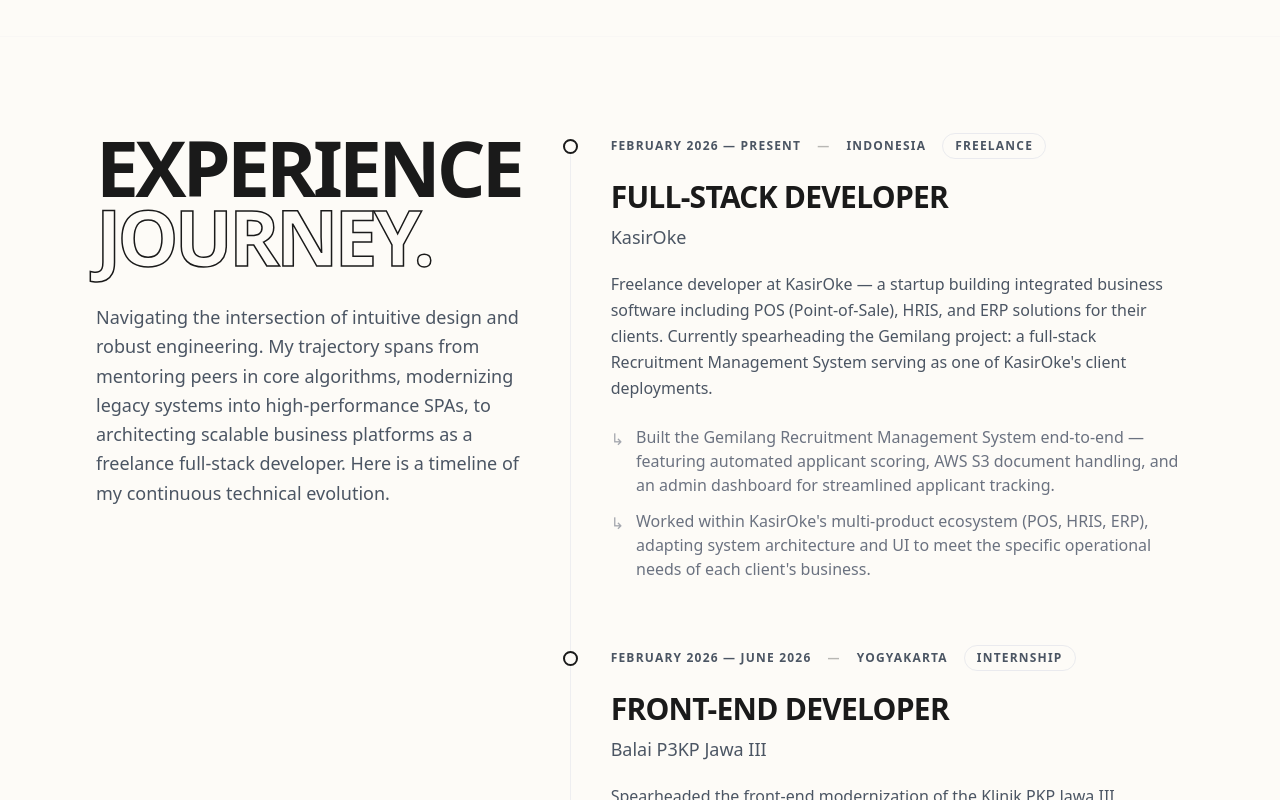
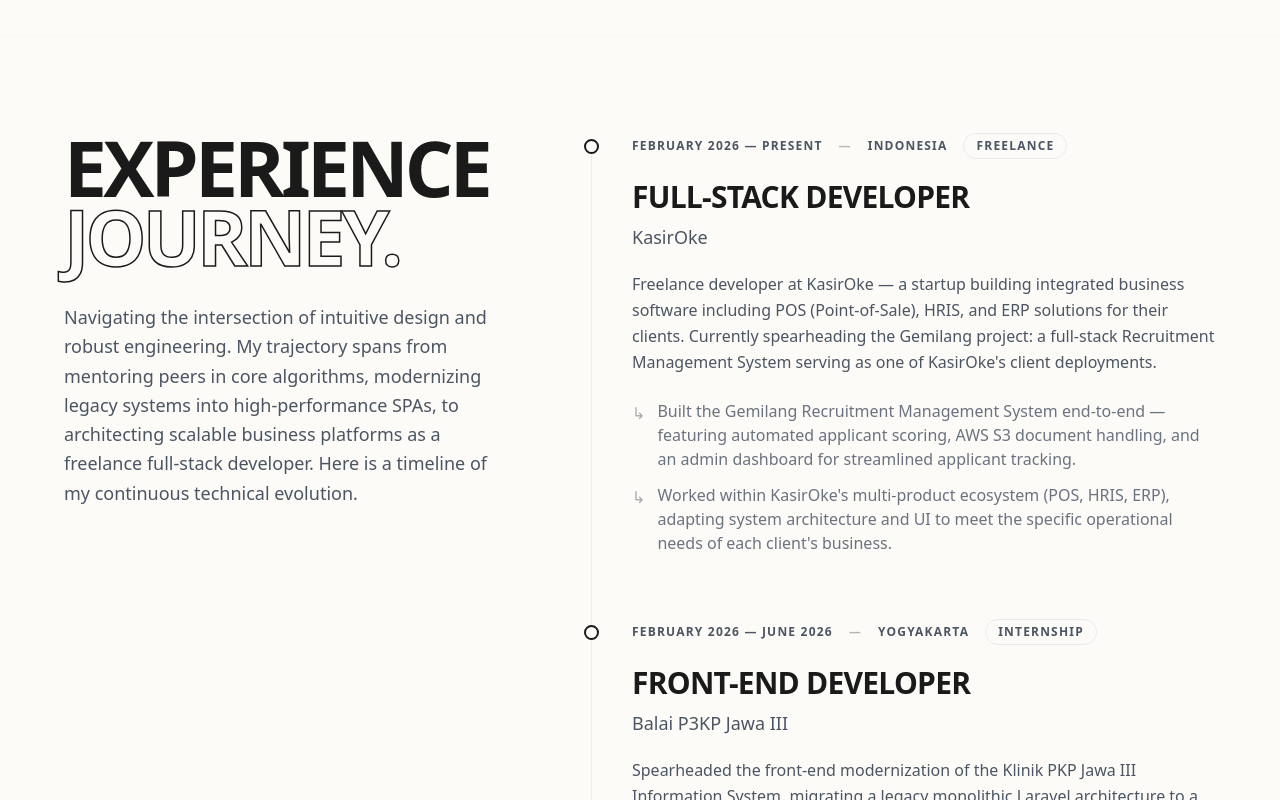
Before and after one commit to HafidzThufail22/Portofolio-V2, a Next.js app: page / in a window 1280 px wide. Shown: the part 1600-2400 px from the top of the page. Built offline with nearby package versions, Linux system fonts and the light colour scheme.

Commit message:
refactor: update layout container constraints and responsiveness in Experience section

```diff
--- a/src/components/sections/Experience.tsx
+++ b/src/components/sections/Experience.tsx
@@ -44,8 +44,8 @@ const experiences = [
 export function Experience() {
   return (
     <section id="experience" className="py-24 relative bg-background border-t border-border/20">
-      <div className="container mx-auto px-6 md:px-12 lg:px-24">
-        <div className="grid grid-cols-1 lg:grid-cols-12 gap-16 lg:gap-8">
+      <div className="w-full max-w-[1600px] mx-auto px-6 sm:px-8 md:px-12 lg:px-8 xl:px-16">
+        <div className="grid grid-cols-1 lg:grid-cols-12 gap-16 lg:gap-16 xl:gap-24">
 
           {/* ── LEFT: Sticky Title ── */}
           <div className="lg:col-span-5 relative">
@@ -54,7 +54,7 @@ export function Experience() {
               whileInView={{ opacity: 1, y: 0 }}
               viewport={{ once: true, margin: "-100px" }}
               transition={{ duration: 0.8 }}
-              className="lg:sticky lg:top-32"
+              className="lg:sticky lg:top-32 h-fit"
             >
               <div className="leading-none mb-8">
                 <h1
```
